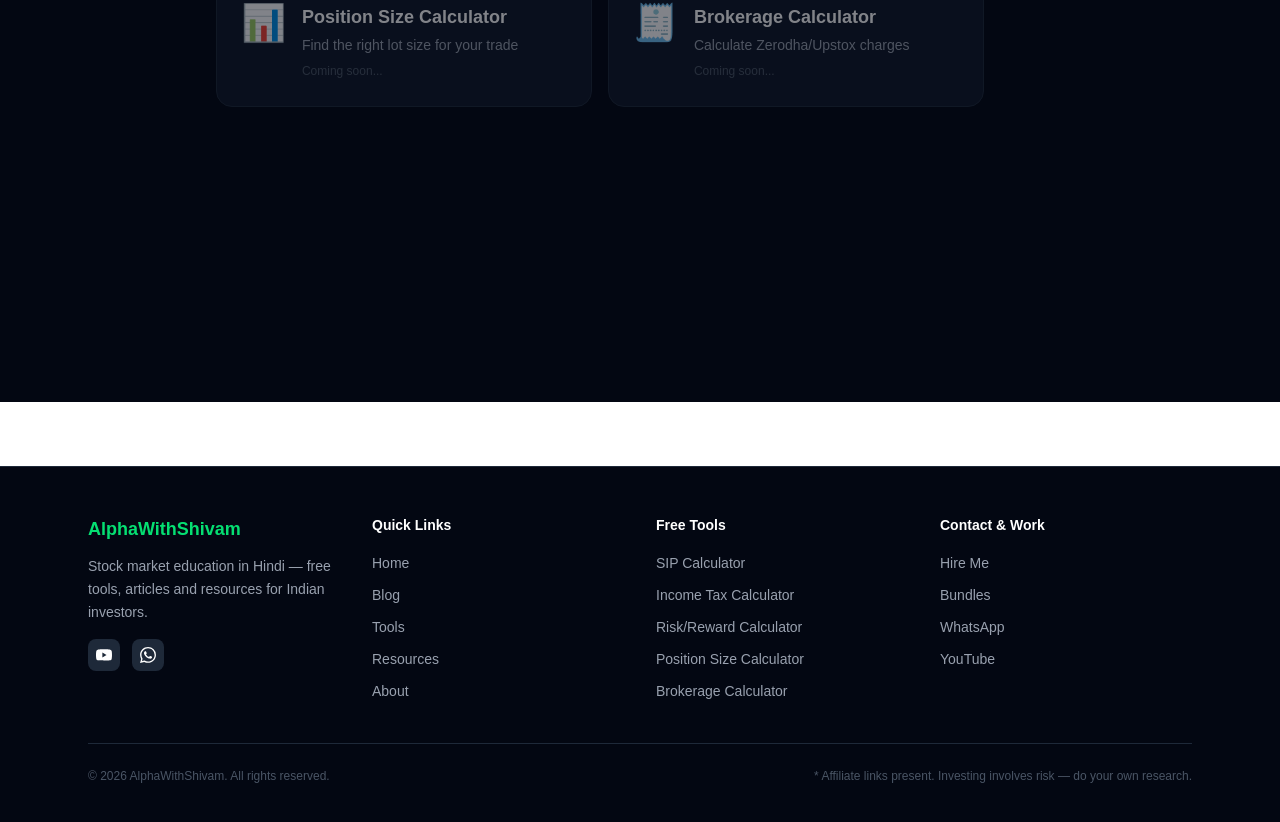
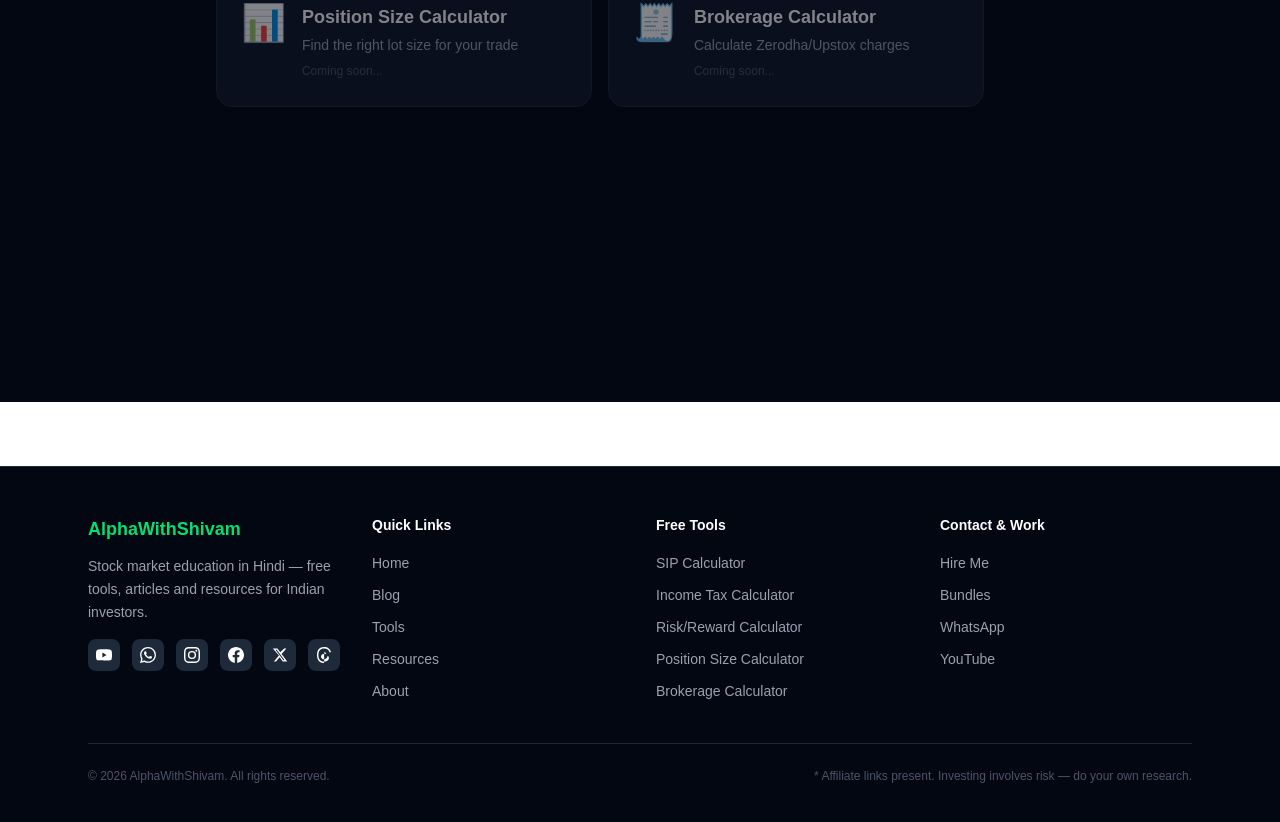
Before and after one commit to Shivam-k-y/stock-blog-website, a Next.js app: page /tools in a window 1280 px wide. Shown: the part 398-1220 px from the top of the page. Built offline with nearby package versions, Linux system fonts and the light colour scheme.

Commit message:
Refactor Footer component: enhance social media links layout with improved accessibility and organization; add Instagram, Facebook, X (Twitter), and Threads links for better user engagement.

```diff
--- a/src/components/Footer.js
+++ b/src/components/Footer.js
@@ -16,19 +16,56 @@ export default function Footer() {
               Stock market education in Hindi — free tools, articles and
               resources for Indian investors.
             </p>
-            <div className="flex gap-3 mt-4">
+            <div className="flex gap-3 mt-4 flex-wrap">
+
+  {/* YouTube */}
   <a href="https://www.youtube.com/@AlphaWithShivam" target="_blank"
     className="bg-gray-800 hover:bg-red-600 transition p-2 rounded-lg">
     <svg className="w-4 h-4" fill="currentColor" viewBox="0 0 24 24">
       <path d="M23.498 6.186a3.016 3.016 0 0 0-2.122-2.136C19.505 3.545 12 3.545 12 3.545s-7.505 0-9.377.505A3.017 3.017 0 0 0 .502 6.186C0 8.07 0 12 0 12s0 3.93.502 5.814a3.016 3.016 0 0 0 2.122 2.136c1.871.505 9.376.505 9.376.505s7.505 0 9.377-.505a3.015 3.015 0 0 0 2.122-2.136C24 15.93 24 12 24 12s0-3.93-.502-5.814zM9.545 15.568V8.432L15.818 12l-6.273 3.568z"/>
     </svg>
   </a>
+
+  {/* WhatsApp */}
   <a href="https://wa.me/916202823588" target="_blank"
     className="bg-gray-800 hover:bg-green-600 transition p-2 rounded-lg">
     <svg className="w-4 h-4" fill="currentColor" viewBox="0 0 24 24">
       <path d="M17.472 14.382c-.297-.149-1.758-.867-2.03-.967-.273-.099-.471-.148-.67.15-.197.297-.767.966-.94 1.164-.173.199-.347.223-.644.075-.297-.15-1.255-.463-2.39-1.475-.883-.788-1.48-1.761-1.653-2.059-.173-.297-.018-.458.13-.606.134-.133.298-.347.446-.52.149-.174.198-.298.298-.497.099-.198.05-.371-.025-.52-.075-.149-.669-1.612-.916-2.207-.242-.579-.487-.5-.669-.51-.173-.008-.371-.01-.57-.01-.198 0-.52.074-.792.372-.272.297-1.04 1.016-1.04 2.479 0 1.462 1.065 2.875 1.213 3.074.149.198 2.096 3.2 5.077 4.487.709.306 1.262.489 1.694.625.712.227 1.36.195 1.871.118.571-.085 1.758-.719 2.006-1.413.248-.694.248-1.289.173-1.413-.074-.124-.272-.198-.57-.347m-5.421 7.403h-.004a9.87 9.87 0 01-5.031-1.378l-.361-.214-3.741.982.998-3.648-.235-.374a9.86 9.86 0 01-1.51-5.26c.001-5.45 4.436-9.884 9.888-9.884 2.64 0 5.122 1.03 6.988 2.898a9.825 9.825 0 012.893 6.994c-.003 5.45-4.437 9.884-9.885 9.884m8.413-18.297A11.815 11.815 0 0012.05 0C5.495 0 .16 5.335.157 11.892c0 2.096.547 4.142 1.588 5.945L.057 24l6.305-1.654a11.882 11.882 0 005.683 1.448h.005c6.554 0 11.89-5.335 11.893-11.893a11.821 11.821 0 00-3.48-8.413z"/>
     </svg>
   </a>
+
+  {/* Instagram */}
+  <a href="https://www.instagram.com/alphawithshivam/" target="_blank"
+    className="bg-gray-800 hover:bg-pink-600 transition p-2 rounded-lg">
+    <svg className="w-4 h-4" fill="currentColor" viewBox="0 0 24 24">
+      <path d="M12 2.163c3.204 0 3.584.012 4.85.07 3.252.148 4.771 1.691 4.919 4.919.058 1.265.069 1.645.069 4.849 0 3.205-.012 3.584-.069 4.849-.149 3.225-1.664 4.771-4.919 4.919-1.266.058-1.644.07-4.85.07-3.204 0-3.584-.012-4.849-.07-3.26-.149-4.771-1.699-4.919-4.92-.058-1.265-.07-1.644-.07-4.849 0-3.204.013-3.583.07-4.849.149-3.227 1.664-4.771 4.919-4.919 1.266-.057 1.645-.069 4.849-.069zM12 0C8.741 0 8.333.014 7.053.072 2.695.272.273 2.69.073 7.052.014 8.333 0 8.741 0 12c0 3.259.014 3.668.072 4.948.2 4.358 2.618 6.78 6.98 6.98C8.333 23.986 8.741 24 12 24c3.259 0 3.668-.014 4.948-.072 4.354-.2 6.782-2.618 6.979-6.98.059-1.28.073-1.689.073-4.948 0-3.259-.014-3.667-.072-4.947-.196-4.354-2.617-6.78-6.979-6.98C15.668.014 15.259 0 12 0zm0 5.838a6.162 6.162 0 1 0 0 12.324 6.162 6.162 0 0 0 0-12.324zM12 16a4 4 0 1 1 0-8 4 4 0 0 1 0 8zm6.406-11.845a1.44 1.44 0 1 0 0 2.881 1.44 1.44 0 0 0 0-2.881z"/>
+    </svg>
+  </a>
+
+  {/* Facebook */}
+  <a href="https://www.facebook.com/profile.php?id=61590518280985" target="_blank"
+    className="bg-gray-800 hover:bg-blue-600 transition p-2 rounded-lg">
+    <svg className="w-4 h-4" fill="currentColor" viewBox="0 0 24 24">
+      <path d="M24 12.073c0-6.627-5.373-12-12-12s-12 5.373-12 12c0 5.99 4.388 10.954 10.125 11.854v-8.385H7.078v-3.47h3.047V9.43c0-3.007 1.792-4.669 4.533-4.669 1.312 0 2.686.235 2.686.235v2.953H15.83c-1.491 0-1.956.925-1.956 1.874v2.25h3.328l-.532 3.47h-2.796v8.385C19.612 23.027 24 18.062 24 12.073z"/>
+    </svg>
+  </a>
+
+  {/* X (Twitter) */}
+  <a href="https://x.com/AlphaWithShivam" target="_blank"
+    className="bg-gray-800 hover:bg-gray-600 transition p-2 rounded-lg">
+    <svg className="w-4 h-4" fill="currentColor" viewBox="0 0 24 24">
+      <path d="M18.244 2.25h3.308l-7.227 8.26 8.502 11.24H16.17l-4.714-6.231-5.401 6.231H2.744l7.737-8.835L1.254 2.25H8.08l4.253 5.622zm-1.161 17.52h1.833L7.084 4.126H5.117z"/>
+    </svg>
+  </a>
+
+  {/* Threads */}
+  <a href="#" target="_blank"
+    className="bg-gray-800 hover:bg-gray-500 transition p-2 rounded-lg">
+    <svg className="w-4 h-4" fill="currentColor" viewBox="0 0 24 24">
+      <path d="M12.186 24h-.007c-3.581-.024-6.334-1.205-8.184-3.509C2.35 18.44 1.5 15.586 1.472 12.01v-.017c.03-3.579.879-6.43 2.525-8.482C5.851 1.205 8.6.024 12.18 0h.014c2.746.02 5.043.725 6.826 2.098 1.677 1.29 2.858 3.13 3.509 5.467l-2.04.569c-1.104-3.96-3.898-5.984-8.304-6.015-2.91.022-5.11.936-6.54 2.717C4.307 6.504 3.616 8.914 3.589 12c.027 3.086.718 5.496 2.057 7.164 1.43 1.783 3.631 2.698 6.54 2.717 2.623-.02 4.358-.631 5.8-2.045 1.647-1.613 1.618-3.593 1.09-4.798-.31-.71-.873-1.3-1.634-1.75-.192 1.352-.622 2.446-1.284 3.272-.886 1.102-2.14 1.704-3.73 1.79-1.202.065-2.361-.218-3.259-.801-1.063-.689-1.685-1.74-1.752-2.964-.065-1.19.408-2.285 1.33-3.082.88-.76 2.119-1.207 3.583-1.291a13.853 13.853 0 0 1 3.02.142c-.126-.742-.375-1.332-.75-1.757-.513-.586-1.308-.883-2.378-.889h-.02c-.806 0-1.894.227-2.525 1.block l-1.670-1.34C8.316 5.978 9.616 5.5 11.186 5.5h.02c3.237.01 5.166 1.937 5.339 5.296.108.042.215.087.32.133 1.47.641 2.49 1.68 2.951 3.005.673 1.905.51 5.07-2.169 7.637-1.845 1.798-4.133 2.671-7.46 2.429z"/>
+    </svg>
+  </a>
+
 </div>
           </div>
 
```
Lines whose indentation alone changed are shown as unchanged.
